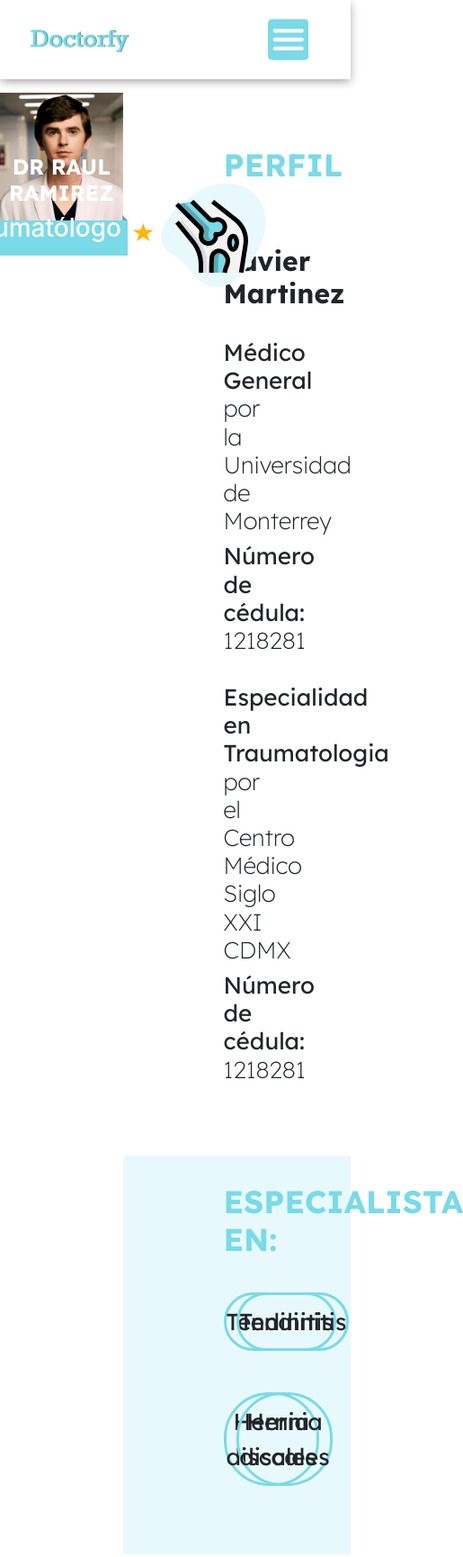
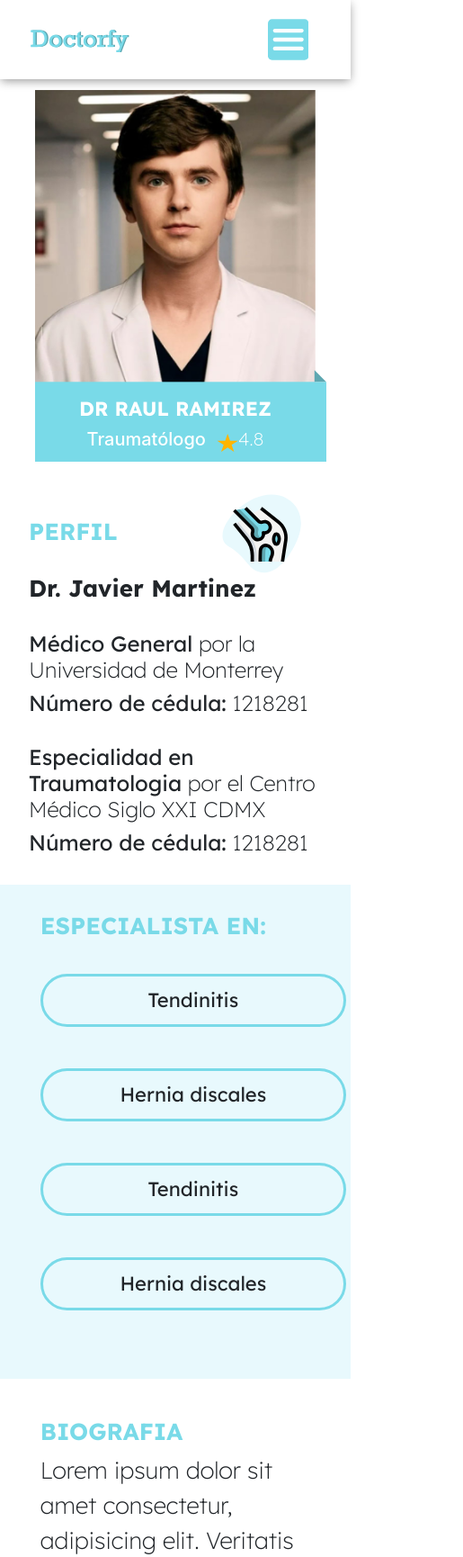
Before and after one commit to yaakov04/java-rangers, a website with bundled scripts: page profileDoctors.html in a window 390 px wide. Shown: the top 1730 px of the page at 90% size, 515 px wide, since content can reach past the window. Built offline with nearby package versions, Linux system fonts and the light colour scheme.

Commit message:
Responsive perfil doctor

```diff
--- a/assets/css/profileDoctor.css
+++ b/assets/css/profileDoctor.css
@@ -1,6 +1,6 @@
 .Portada-profile {
     width: 100%;
-    height: 3000px;
+    height: 3200px;
 }
 
 .portada-container {
@@ -105,8 +105,8 @@
 .sub-logo-especialidad {
     width: 120px;
     position: absolute;
-    right: 24%;
-    top: 24%;
+    right: 12%;
+    top: 12%;
 }
 
 .main-container-profile {
@@ -227,10 +227,9 @@
     height: 100%;
 }
 
-/* s
-s
-s */
 
+
+/* *GALERIA */
 img {
 	max-width: 100%;
 }
@@ -402,16 +401,15 @@ img {
     text-decoration: none;
     text-shadow: 0px 0px 2px rgba(0, 0, 0, 0.3);
   }
+  /* *GALERIA */
 
 
 
+@media (max-width:1200px) {
 
-/* s */
-/* s */
-/* s */
-
-
-@media (max-width:1200px) {
+    .Portada-profile {
+      height: 2800px;
+    }
 
     .name-doctor-profile-card {
         font-size: 24px;
@@ -425,7 +423,159 @@ img {
         padding-bottom: 5px;
     }
 
+    .subtitle-profile{
+      font-size: 26px;
+    }
+
+    .name-doctor-profile{
+      font-size: 26px;
+    }
+
+
+    .items-enfermedades{
+      font-size: 22px;
+      width: 230px;
+    }
+
+    .especialidad-description-uni{
+      font-size: 24px;
+    }
+
+    .sub-logo-especialidad {
+      width: 90px;
+      position: absolute;
+      right: 8%;
+      top: 8%;
+  }
 }
 
 
-@media (max-width:910px) {}
+@media (max-width:910px) {
+
+  .Portada-profile {
+    height: 100%;
+  }
+
+    .portada-wrapper {
+    width: 100%;
+    height: 100%;
+    display: flex;
+    flex-direction: Column;
+    }
+
+    .port-cont1 {
+    width: 50%;
+    height: 100%;
+    display: block;
+    margin: auto;
+    }
+
+    .port-cont2 {
+      width: 100%;
+      height: 100%;
+      }
+}
+
+@media (max-width:710px) {
+
+  .enfermedades-4{
+    flex-direction: column;
+  }
+
+
+  .items-enfermedades{
+    min-width: 340px;
+  }
+
+}
+
+@media (max-width:588px) {
+
+  .port-cont1 {
+    width: 80%;
+    height: 100%;
+    display: block;
+    margin: auto;
+    }
+
+  .perfil-container-profile{
+    margin: 0rem;
+  }
+
+  .sub-logo-especialidad {
+    width: 90px;
+    position: absolute;
+    right: 18%;
+    top: 8%;
+}
+
+  .especialidad-container {
+    margin: .8rem;
+  }
+
+ .biografia-container {
+   margin: .8rem;
+ }
+
+ .galeria-container {
+  margin: .8rem;
+}
+
+  .enfermedades-4-container{
+    justify-content: center;
+  }
+
+ .enfermedades-4 {
+    text-align: center;
+ }
+
+ .enfermedades1-2{
+   width: 100%;
+   margin: 0px;
+ }
+
+   .enfermedades3-4{
+  width: 100%;
+  margin: 0px;
+  }
+
+
+    .items-enfermedades {
+
+      width: 100%;
+  }
+
+}
+
+
+@media (max-width:492px) {
+
+  .sub-logo-especialidad {
+    width: 90px;
+    position: absolute;
+    right: 7%;
+    top: 1%;
+}
+  .name-doctor-profile-card{
+    font-size: 22px;
+  }
+
+  .especialidad-profile-card{
+    font-size: 20px;
+  }
+
+  .star-rate{
+    font-size: 20px;
+  }
+
+  .zoom-image {
+    max-height: 100%;
+    margin: auto;
+    transform: scale(95%);
+    -webkit-transform: scale(95%);
+    -moz-transform: scale(95%);
+    -ms-transform: scale(95%);
+    -o-transform: scale(95%);
+}
+
+}
--- a/profileDoctors.html
+++ b/profileDoctors.html
@@ -19,6 +19,7 @@
     <!--favicon-->
     <link rel="stylesheet" href="./assets/css/NavBarStyle.css" />
     <link rel="stylesheet" href="./assets/css/profileDoctor.css">
+    <link rel="stylesheet" href="https://unpkg.com/aos@next/dist/aos.css"/><!--Animate on Scroll-->
 </head>
 
 <body>
@@ -54,7 +55,7 @@
                         <div class="main-container-profile">
                             <div>
                                 <!-- PORTADA -->
-                                <div class="perfil-container-profile">
+                                <div class="perfil-container-profile" data-aos="slide-up" data-aos-once="true">
                                     <!-- sublogo de la especialidad -->
                                     <img class="sub-logo-especialidad" src="./assets/img/traumatologo.svg" alt="">
                                     <!-- aqui acaba-->
@@ -82,7 +83,7 @@
                         </div>
                         <!--ENFERMEDADES -->
                         <div class="especialidad-section">
-                            <div class="especialidad-container">
+                            <div class="especialidad-container" data-aos="slide-up" data-aos-once="true">
                                 <h3 class="subtitle-profile">ESPECIALISTA EN:</h3>
 
                                 <div class="enfermedades-4-container">
@@ -110,7 +111,7 @@
                         <!--FIN ENFERMEDADES-->
                         <!--BIOGRAFIA-->
                         <div class="section-biografia">
-                            <div class="biografia-container">
+                            <div class="biografia-container" data-aos="slide-up" data-aos-once="true">
                                 <div>
                                     <h3 class="subtitle-profile">BIOGRAFIA</h3>
                                     <div>
@@ -120,6 +121,7 @@
                             </div>
                         </div>
                         <!--FIN BIOGRAFIA-->
+                        <!--GALERIA-->
                         <div class="section-galeria">
                             <div class="galeria-container">
                                 <div>
@@ -134,39 +136,39 @@
                                               <path d='M17.919 55.738c-0.858 0.867-0.858 2.266 0 3.133s2.243 0.867 3.101 0l25.056-25.302c0.858-0.867 0.858-2.269 0-3.133l-25.056-25.306c-0.858-0.867-2.243-0.867-3.101 0s-0.858 2.266 0 3.133l22.848 23.738-22.848 23.738z' id='arrow-right-1'></path>
                                             </svg>
                                           </div>
-                                          <div class='wrapper'>
+                                          <div class='wrapper' data-aos="slide-up" data-aos-once="true">
                                             <a class='grid-image' href='#img1'>
-                                              <img alt='image 1' src='./assets/img/doctor-fotos/murfin1.webp'>
+                                              <img alt='image 1' data-aos="slide-up" data-aos-once="true" src='./assets/img/doctor-fotos/murfin1.webp'>
                                             </a>
                                             <a class='grid-image' href='#img2'>
-                                              <img alt='image 2' src='./assets/img/doctor-fotos/murfin2.jpg'>
+                                              <img alt='image 2' data-aos="slide-up" data-aos-once="true" src='./assets/img/doctor-fotos/murfin2.jpg'>
                                             </a>
                                             <a class='grid-image' href='#img3'>
-                                              <img alt='image 3' src='./assets/img/doctor-fotos/murfin3.jpg'>
+                                              <img alt='image 3' data-aos="slide-up" data-aos-once="true" src='./assets/img/doctor-fotos/murfin3.jpg'>
                                             </a>
                                             <a class='grid-image' href='#img4'>
-                                              <img alt='image 3' src='./assets/img/doctor-fotos/murfin4.webp'>
+                                              <img alt='image 3' data-aos="slide-up" data-aos-once="true" src='./assets/img/doctor-fotos/murfin4.webp'>
                                             </a>
                                             <a class='grid-image' href='#img5'>
-                                              <img alt='image 3' src='./assets/img/doctor-fotos/murfin5.webp'>
+                                              <img alt='image 3' data-aos="slide-up" data-aos-once="true"src='./assets/img/doctor-fotos/murfin5.webp'>
                                             </a>
                                             <a class='grid-image' href='#img6'>
-                                              <img alt='image 3' src='./assets/img/doctor-fotos/murfin6.jpg'>
+                                              <img alt='image 3' data-aos="slide-up" data-aos-once="true" src='./assets/img/doctor-fotos/murfin6.jpg'>
                                             </a>
                                             <a class='grid-image' href='#img7'>
-                                              <img alt='image 3' src='./assets/img/doctor-fotos/murfin7.jpg'>
+                                              <img alt='image 3' data-aos="slide-up" src='./assets/img/doctor-fotos/murfin7.jpg'>
                                             </a>
                                             <a class='grid-image' href='#img8'>
-                                              <img alt='image 3' src='./assets/img/doctor-fotos/murfin8.jpg'>
+                                              <img alt='image 3' data-aos="slide-up" data-aos-once="true" src='./assets/img/doctor-fotos/murfin8.jpg'>
                                             </a>
                                             <a class='grid-image' href='#img9'>
-                                              <img alt='image 4' src='./assets/img/doctor-fotos/murfin9.jpg'>
+                                              <img alt='image 4' data-aos="slide-up" data-aos-once="true" src='./assets/img/doctor-fotos/murfin9.jpg'>
                                             </a>
                                           </div>
                                           <div class='zoom-wrapper' id='img1'>
                                             <div class='zoom-wrapper__image'>
                                               <div class='cell'>
-                                                <img alt='image 1' class='zoom-image' src='./assets/img/doctor-fotos/murfin1.webp'>
+                                                <img alt='image 1' class='zoom-image' data-aos-once="true" src='./assets/img/doctor-fotos/murfin1.webp'>
                                               </div>
                                             </div>
                                             <a class='zoom-wrapper__close' href='#'>×</a>
@@ -395,12 +397,30 @@
                                               </span>
                                             </a>
                                           </div>
-
-
                                     </div>
                                 </div>
                             </div>
                         </div>
+                        <!--GALERIA-->
+                        <!--GALERIA-->
+                        <div class="section-biografia">
+                          <div class="biografia-container" data-aos="slide-up" data-aos-once="true">
+                              <div>
+                                  <h3 class="subtitle-profile">CONTACTO</h3>
+                                  <div>
+                                     <p class="biografia-text">
+                                      Tel: 553-553-7372 <br>
+                                      www.misitioweb.com <br>
+                                      dr_javier_mtz@gmail.com <br>
+                                      Calle Nueva vida #327,
+                                      colonia Esperanza <br> C.P 25000
+                                      Monterrey Nuevo Leon.
+
+                                     </p>
+                                  </div>
+                              </div>
+                          </div>
+                      </div>
                     </div>
                 </div>
             </div>
@@ -422,6 +442,13 @@
     <div id="hamburger-menu" class="main_hamburger_menu_container"></div>
     <!--/Menu hamburguesa-->
 
+
+
+     <!--Animate on Scroll script-->
+     <script src="https://unpkg.com/aos@next/dist/aos.js"></script>
+     <script>
+         AOS.init();
+     </script>
     <script src="./assets/js/main.js" type="module"></script>
 </body>
 
```
